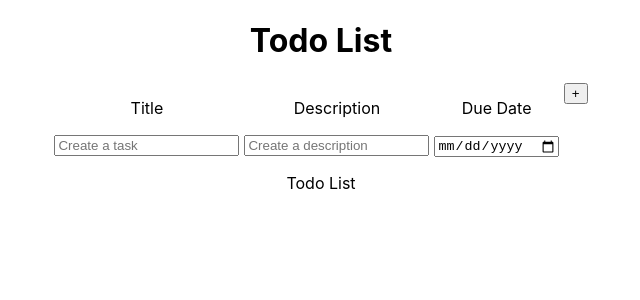
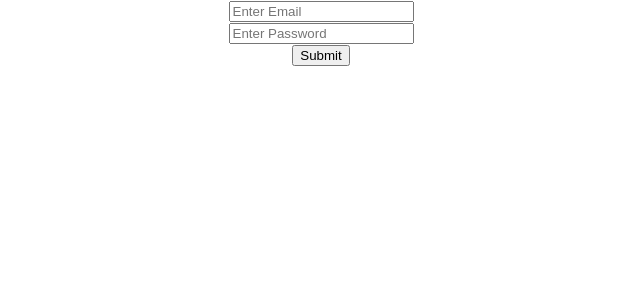
Before and after one commit to NawImNate/amesiteToDo, a React (Create React App) app in the folder client/: page / in a window 1280 px wide. Shown: the top 300 px of the page, without its empty margins (319-959 px from the left). Built offline with nearby package versions, Linux system fonts and the light colour scheme.

Commit message:
login & authentication integration, post request

```diff
--- a/client/src/App.js
+++ b/client/src/App.js
@@ -5,13 +5,64 @@ import Form from "./Form";
 import TodoList from "./TodoList";
 
 function App() {
+  const [Authenticated, setAuthenticated] = useState(false);
+  const [login, setLogin] = useState(null);
+
+  // check if user exists, create if user doesn't exist
+  const checkUser = async () => {
+    try {
+      const requestOptions = {
+        method: "POST",
+        headers: { "Content-Type": "application/json" },
+        body: JSON.stringify({ login }),
+      };
+      const response = await fetch(
+        "http://localhost:5000/users",
+        requestOptions
+      );
+
+      const data = await response.json();
+
+      console.log(data);
+    } catch (err) {
+      console.log(err.message);
+    }
+  };
+  console.log(login);
   return (
     <div className="App">
-      <header>
-        <h1>Todo List</h1>
-        <Form />
-        <TodoList />
-      </header>
+      {Authenticated ? (
+        <div>
+          <h1>Todo List</h1>
+          <Form />
+          <TodoList />
+        </div>
+      ) : (
+        <div>
+          <div>
+            <input
+              placeholder="Enter Email"
+              type="text"
+              onChange={(e) => setLogin({ ...login, email: e.target.value })}
+            />
+          </div>
+          <div>
+            <input
+              placeholder="Enter Password"
+              type="text"
+              onChange={(e) => setLogin({ ...login, password: e.target.value })}
+            />
+          </div>
+        </div>
+      )}
+      <button
+        onClick={(e) => {
+          e.preventDefault();
+          checkUser();
+        }}
+      >
+        Submit
+      </button>
     </div>
   );
 }
```
